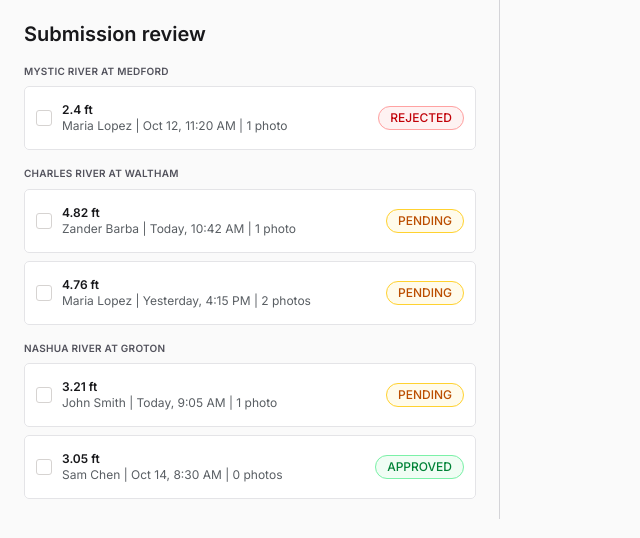
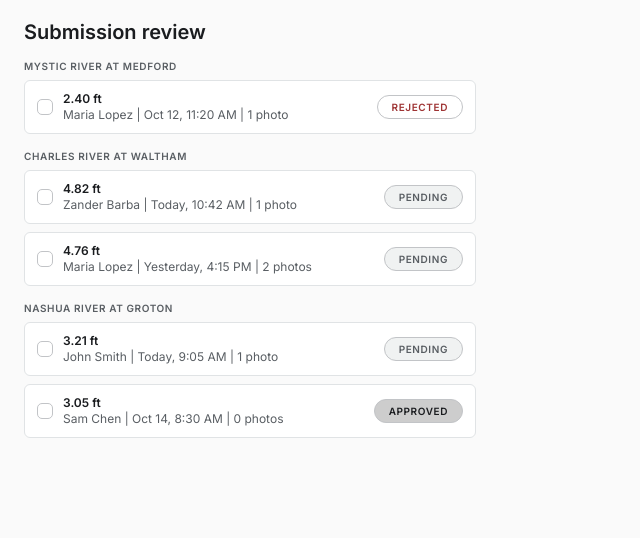
Before and after one commit to JumboCode/massachusetts-river-alliance, a Next.js app: page /review/cards in a window 1280 px wide. Shown: the top 538 px of the page, without its empty margins (0-640 px from the left). Built offline with nearby package versions, Linux system fonts and the light colour scheme.

Commit message:
fix: use theme tokens, StatusBadge and a checkbox in submission cards

```diff
--- a/src/app/review/cards/page.tsx
+++ b/src/app/review/cards/page.tsx
@@ -11,10 +11,21 @@
 
 "use client";
 
+import { useState } from "react";
+import { StatusBadge } from "@/components/status-badge";
+import { Checkbox } from "@/components/ui/checkbox";
+import type { Status } from "@/lib/arcgis/schemas";
 import { SITES } from "@/lib/sites";
-import { useState } from "react";
 
-const SUBMISSIONS = [
+const SUBMISSIONS: {
+    id: number;
+    siteId: string;
+    gageHeight: number;
+    monitorName: string;
+    time: string;
+    photos: number;
+    status: Status;
+}[] = [
     {
         id: 1,
         siteId: "charles",
@@ -22,7 +33,7 @@ const SUBMISSIONS = [
         monitorName: "Zander Barba",
         time: "Today, 10:42 AM",
         photos: 1,
-        status: "Pending",
+        status: "pending",
     },
     {
         id: 2,
@@ -31,7 +42,7 @@ const SUBMISSIONS = [
         monitorName: "Maria Lopez",
         time: "Yesterday, 4:15 PM",
         photos: 2,
-        status: "Pending",
+        status: "pending",
     },
     {
         id: 3,
@@ -40,7 +51,7 @@ const SUBMISSIONS = [
         monitorName: "John Smith",
         time: "Today, 9:05 AM",
         photos: 1,
-        status: "Pending",
+        status: "pending",
     },
     {
         id: 4,
@@ -49,7 +60,7 @@ const SUBMISSIONS = [
         monitorName: "Sam Chen",
         time: "Oct 14, 8:30 AM",
         photos: 0,
-        status: "Approved",
+        status: "approved",
     },
     {
         id: 5,
@@ -58,7 +69,7 @@ const SUBMISSIONS = [
         monitorName: "Maria Lopez",
         time: "Oct 12, 11:20 AM",
         photos: 1,
-        status: "Rejected",
+        status: "rejected",
     },
 ];
 
@@ -75,58 +86,40 @@ export default function SubmissionCardsPage() {
             return next;
         });
     };
-    const STATUS_STYLES: Record<string, string> = {
-        Pending: "bg-amber-50 text-amber-700 outline-amber-300",
-        Approved: "bg-green-50 text-green-700 outline-green-300",
-        Rejected: "bg-red-50 text-red-700 outline-red-300",
-    };
-
     return (
-        <div className="w-[500px] self-stretch px-6 py-5 bg-neutral-50 border-r border-zinc-300 inline-flex flex-col justify-start items-start gap-4 overflow-hidden">
-            <h1 className="justify-start text-zinc-900 text-xl font-semibold font-['Inter']">
-                Submission review
-            </h1>
-            <div className="grid grid-cols-1 gap-4">
+        <div className="flex w-full max-w-125 flex-col gap-4 px-6 py-5">
+            <h1 className="text-heading text-foreground">Submission review</h1>
+            <div className="flex flex-col gap-4">
                 {SITES.map((site) => {
                     const cards = SUBMISSIONS.filter(
                         (s) => s.siteId === site.id,
                     );
                     if (cards.length === 0) return null;
                     return (
-                        <div
-                            key={site.id}
-                            className="w-[452px] inline-flex flex-col justify-start items-start gap-2 overflow-hidden"
-                        >
-                            <h2 className="justify-start text-zinc-600 text-[10px] font-semibold font-['Inter'] tracking-wide">
+                        <div key={site.id} className="flex flex-col gap-2">
+                            <h2 className="text-label text-label-foreground">
                                 {site.name.toUpperCase()}
                             </h2>
 
                             {cards.map((s) => {
                                 const isChecked = selected.has(s.id);
                                 return (
-                                    <div
+                                    <label
                                         key={s.id}
-                                        className={`w-[452px] h-16 px-3 py-2.5 rounded-md outline outline-1 outline-offset-[-1px] outline-zinc-200 inline-flex justify-start items-center gap-2.5 overflow-hidden transition-colors ${
-                                            isChecked
-                                                ? "bg-stone-300"
-                                                : "bg-white"
+                                        className={`flex cursor-pointer items-center gap-2.5 rounded-control border border-border px-3 py-2.5 transition-colors ${
+                                            isChecked ? "bg-muted" : "bg-card"
                                         }`}
                                     >
-                                        <button
-                                            type="button"
-                                            onClick={() => toggle(s.id)}
-                                            className={`size-4 rounded-[3px] border border-stone-300 ${
-                                                isChecked
-                                                    ? "bg-neutral-700"
-                                                    : "bg-transparent"
-                                            }`}
+                                        <Checkbox
+                                            checked={isChecked}
+                                            onCheckedChange={() => toggle(s.id)}
+                                            aria-label={`Select ${s.gageHeight.toFixed(2)} ft reading by ${s.monitorName}`}
                                         />
-
-                                        <div className="flex flex-col">
-                                            <span className="w-72 text-zinc-900 text-xs font-semibold font-['Inter']">
-                                                {s.gageHeight} ft
+                                        <div className="flex min-w-0 flex-col">
+                                            <span className="text-meta font-semibold text-foreground">
+                                                {s.gageHeight.toFixed(2)} ft
                                             </span>
-                                            <span className="w-72 text-muted-foreground text-xs font-normal font-['Inter']">
+                                            <span className="text-meta text-muted-foreground">
                                                 {s.monitorName} | {s.time} |{" "}
                                                 {s.photos}{" "}
                                                 {s.photos === 1
@@ -134,12 +127,10 @@ export default function SubmissionCardsPage() {
                                                     : "photos"}
                                             </span>
                                         </div>
-                                        <div
-                                            className={`ml-auto flex items-center justify-center rounded-full px-3 py-1 text-xs font-medium outline outline-1 outline-offset-[-1px] ${STATUS_STYLES[s.status] ?? "bg-gray-100 text-zinc-600 outline-stone-300"}`}
-                                        >
-                                            {s.status.toUpperCase()}
+                                        <div className="ml-auto shrink-0">
+                                            <StatusBadge status={s.status} />
                                         </div>
-                                    </div>
+                                    </label>
                                 );
                             })}
                         </div>
--- /dev/null
+++ b/src/components/ui/checkbox.tsx
@@ -0,0 +1,39 @@
+/***************************************************************
+ *
+ *                src/components/ui/checkbox.tsx
+ *
+ *         Author: Zander
+ *           Date: 11/03/2026
+ *
+ *        Summary: shadcn checkbox primitive (Radix)
+ *
+ **************************************************************/
+
+"use client";
+
+import * as React from "react";
+import { CheckIcon } from "lucide-react";
+import { cn } from "@/lib/utils";
+import { Checkbox as CheckboxPrimitive } from "radix-ui";
+
+function Checkbox({
+    className,
+    ...props
+}: React.ComponentProps<typeof CheckboxPrimitive.Root>) {
+    return (
+        <CheckboxPrimitive.Root
+            data-slot="checkbox"
+            className={cn(
+                "peer flex size-4 shrink-0 items-center justify-center rounded-button border border-input bg-card text-card transition-colors outline-none focus-visible:border-ring focus-visible:ring-3 focus-visible:ring-ring/30 disabled:cursor-not-allowed disabled:opacity-50 data-[state=checked]:border-foreground data-[state=checked]:bg-foreground",
+                className,
+            )}
+            {...props}
+        >
+            <CheckboxPrimitive.Indicator className="grid place-content-center">
+                <CheckIcon className="size-3 stroke-3" />
+            </CheckboxPrimitive.Indicator>
+        </CheckboxPrimitive.Root>
+    );
+}
+
+export { Checkbox };
```
